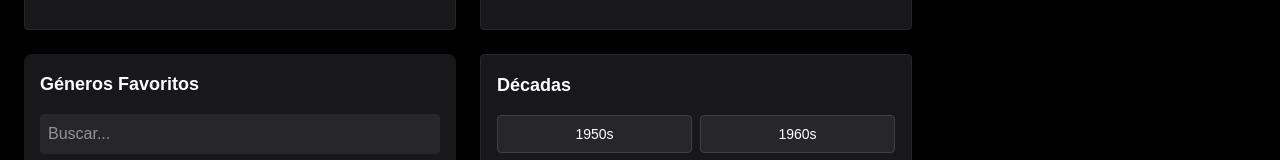
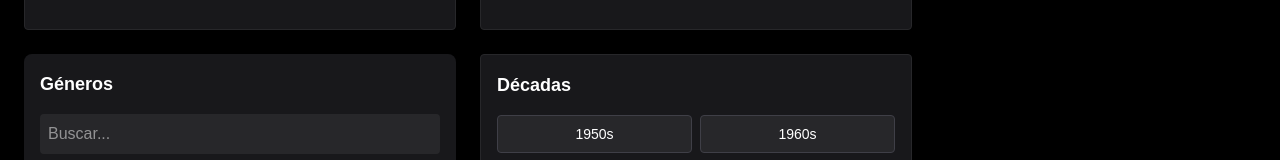
Before and after one commit to MatiasSvriz/spotify-taste-mixer, a Next.js app: page /dashboard in a window 1280 px wide. Shown: the part 199-359 px from the top of the page. Built offline with nearby package versions, Linux system fonts and the light colour scheme.

Commit message:
Commit final proyecto Taste Mixer

```diff
--- a/src/app/components/GenreWidget.jsx
+++ b/src/app/components/GenreWidget.jsx
@@ -39,7 +39,7 @@ export default function GenreWidget({ selectedItems = [], onSelect, limit = 5 })
   return (
     <div className="bg-zinc-900 p-4 rounded-lg space-y-4">
 
-      <h2 className="text-lg font-semibold">Géneros Favoritos</h2>
+      <h2 className="text-lg font-semibold">Géneros</h2>
 
       <input
         className="w-full p-2 rounded bg-zinc-800"
```
